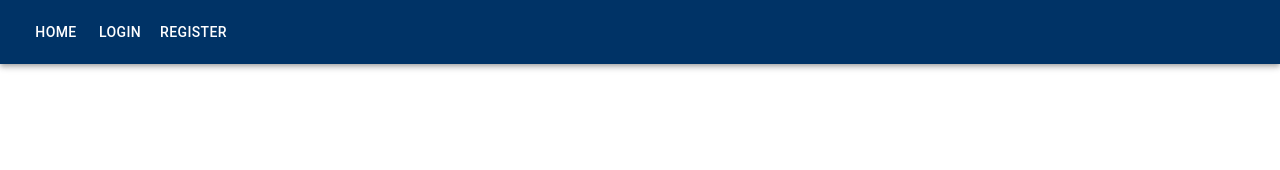
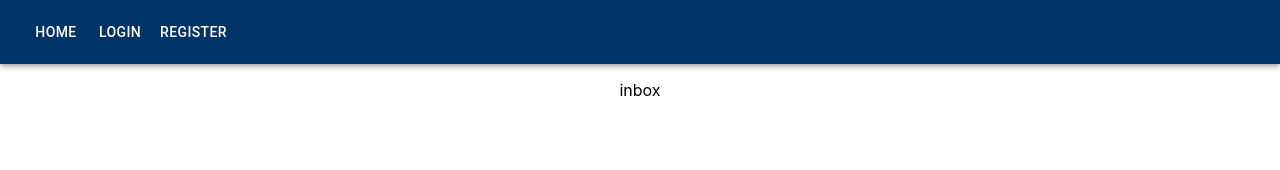
Before and after one commit to benceVadasz/get-to-know-lara-frontend, a React (Create React App) app: page /inbox in a window 1280 px wide. Shown: the top 170 px of the page. Built offline with nearby package versions, Linux system fonts and the light colour scheme.

Commit message:
add routes and redirect from home page

```diff
--- a/src/App.js
+++ b/src/App.js
@@ -2,6 +2,8 @@ import './App.css';
 import Navbar from "./components/Navbar";
 import Home from "./pages/Home";
 import {Route, BrowserRouter as Router} from "react-router-dom";
+import Inbox from "./components/Inbox";
+import Welcome from "./pages/Welcome";
 
 function App() {
     return (
@@ -9,6 +11,8 @@ function App() {
             <Router>
                 <Navbar/>
                 <Route exact path="/" children={<Home />} />
+                <Route exact path="/inbox" children={<Inbox />} />
+                <Route exact path="/welcome" children={<Welcome />} />
             </Router>
         </div>
     );
--- a/src/components/Inbox.js
+++ b/src/components/Inbox.js
@@ -6,12 +6,8 @@ function Inbox() {
 
 
     return (
-        <div className="welcome">
-            <Paper className={""} width="15%">
-                <Grid container spacing={2}>
-
-                </Grid>
-            </Paper>
+        <div className="inbox">
+            <p>inbox</p>
         </div>
     );
 }
--- a/src/pages/Home.js
+++ b/src/pages/Home.js
@@ -3,6 +3,7 @@ import Welcome from "./Welcome";
 
 function Home() {
     const isLoggedIn = sessionStorage.getItem('token') != null;
+    isLoggedIn ? window.location.href = "/inbox" : window.location.href = "/welcome";
     return (
         <div>
             {isLoggedIn
```
